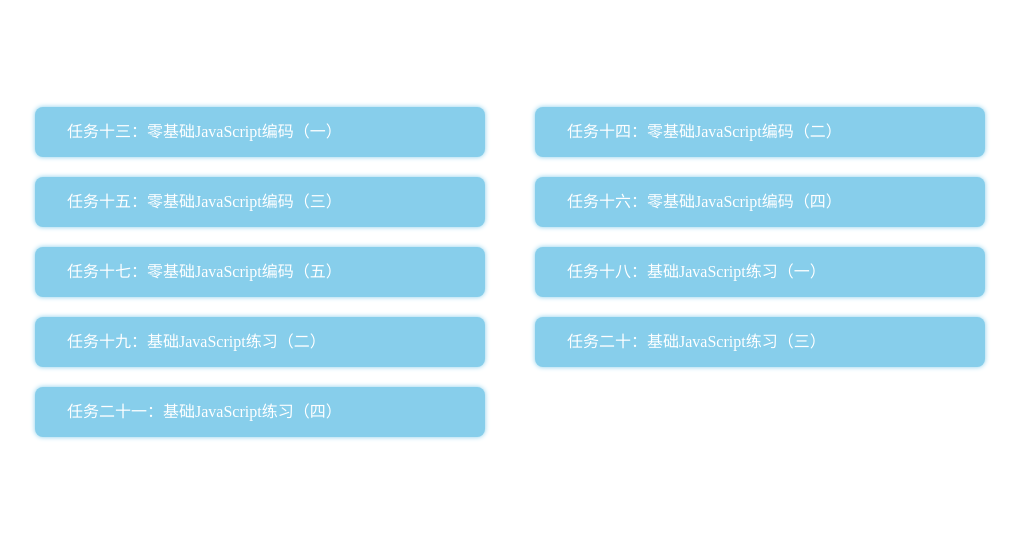
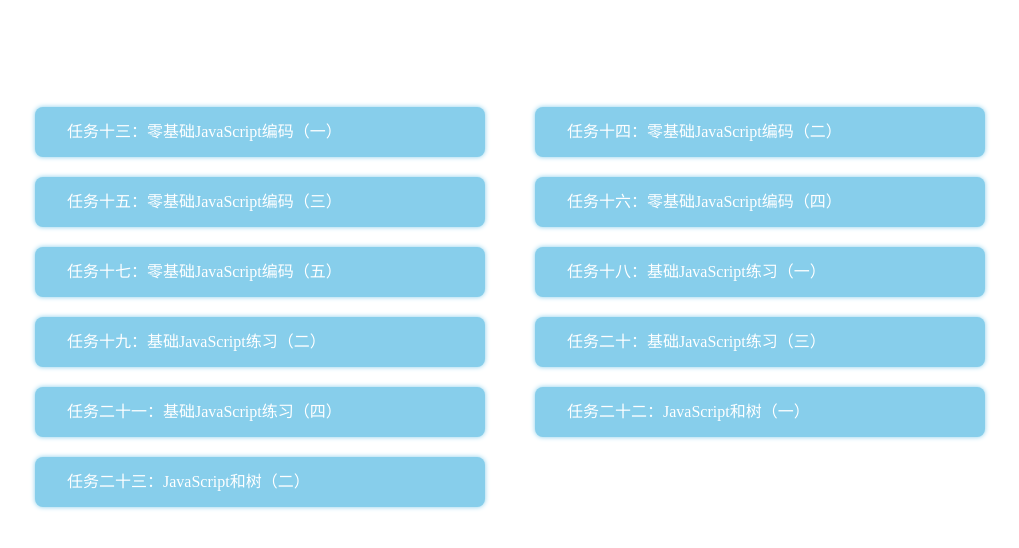
Before and after one commit to SunshowerC/IFE, a plain HTML site: page IFE-Mission2/index.html in a window 1280 px wide. Shown: the whole page, without its empty margins (105-1124 px from the left). Drawn offline with Linux system fonts and the light colour scheme.

Commit message:
更新目录

```diff
--- a/IFE-Mission2/index.html
+++ b/IFE-Mission2/index.html
@@ -78,9 +78,9 @@
 			<li><a href="task19.html" target="_blank">任务十九：基础JavaScript练习（二）</a></li>
 			<li><a href="task20.html" target="_blank">任务二十：基础JavaScript练习（三）</a></li>
 			<li><a href="task21.html" target="_blank">任务二十一：基础JavaScript练习（四）</a></li>
-<!--			<li><a href="task11.html" target="_blank">任务十一：移动Web页面布局实践</a></li>
-			<li><a href="task12.html" target="_blank">任务十二：CSS 3的新特性</a></li>
--->
+			<li><a href="task22.html" target="_blank">任务二十二：JavaScript和树（一）</a></li>
+			<li><a href="task23.html" target="_blank">任务二十三：JavaScript和树（二）</a></li>
+
 		</ul>
 	</nav>
 </body>
```
